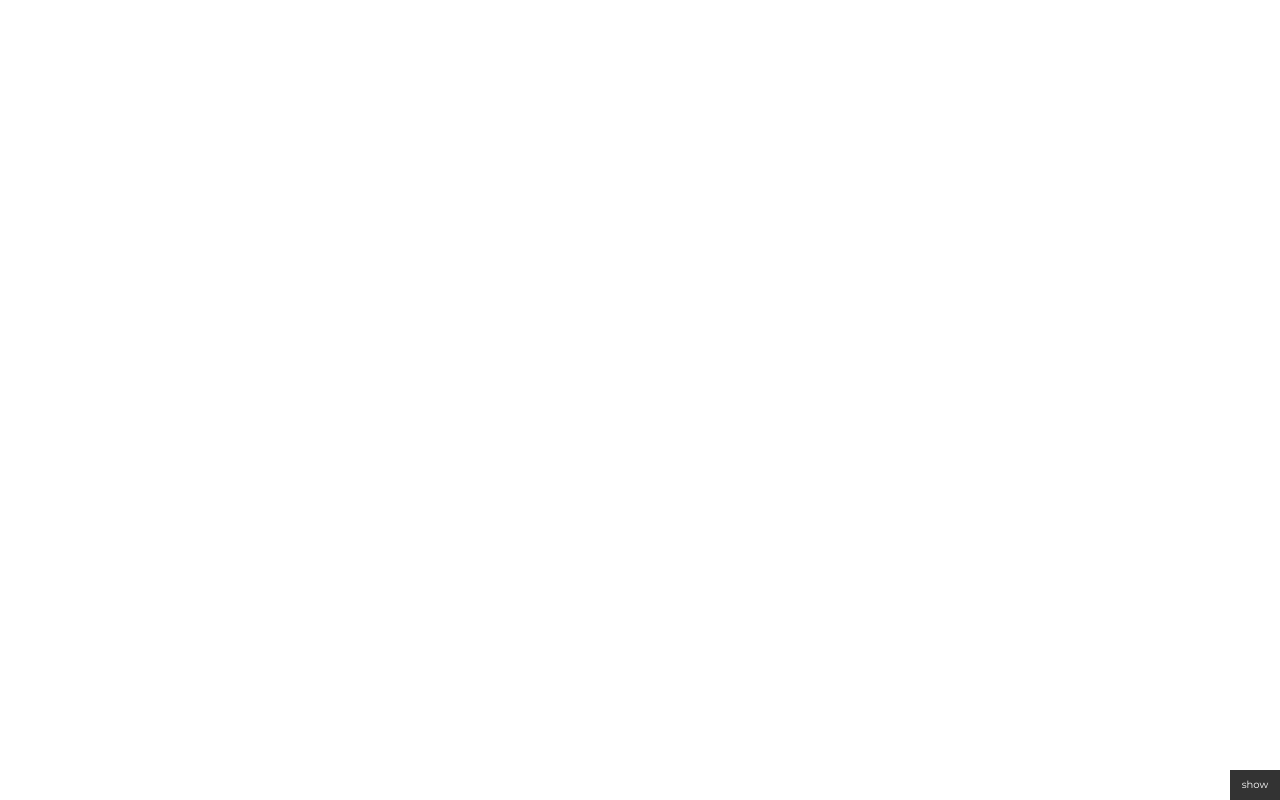
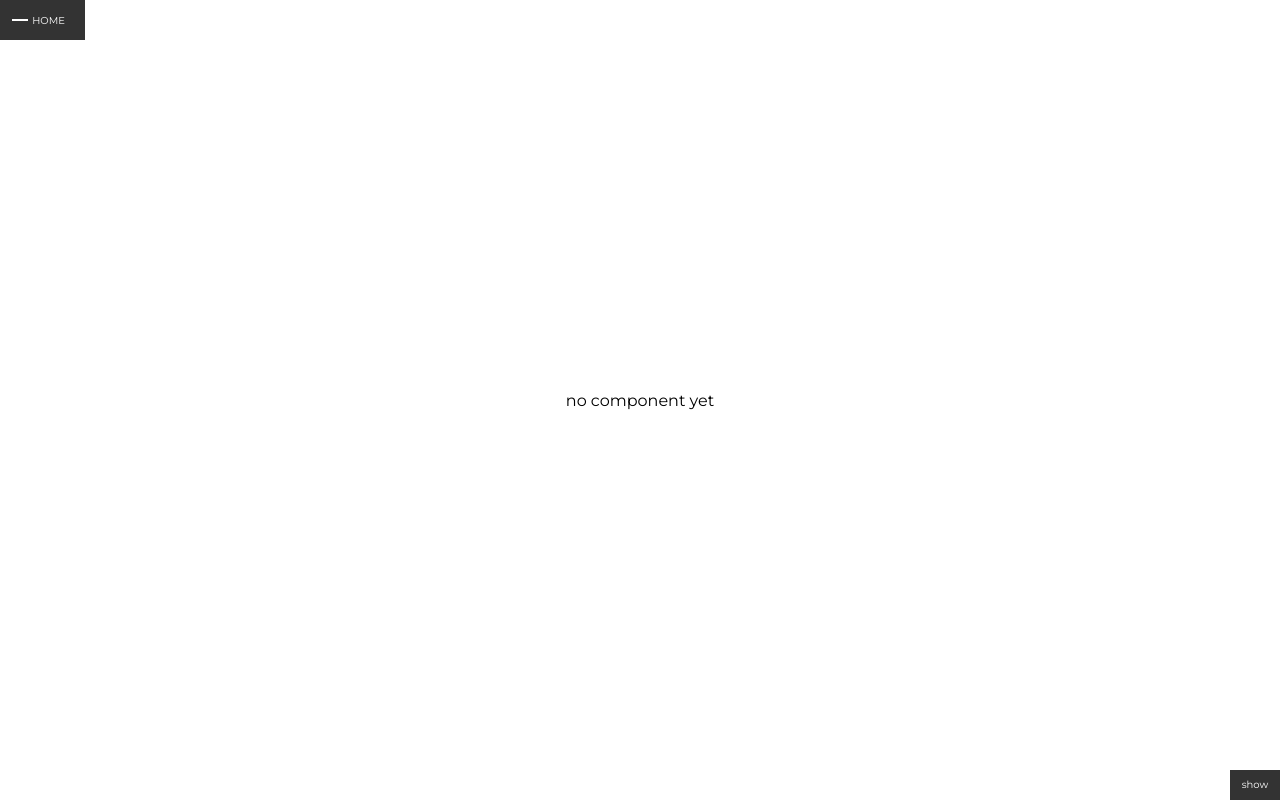
Before and after one commit to FREAKGROUND-INTERACTIVE/vue-components, a Vue app: page /examples/1 in a window 1280 px wide. Before the commit this address had no page. Built offline with nearby package versions, Linux system fonts and the light colour scheme.

Commit message:
NAVIGATION Update

```diff
--- a/src/App.vue
+++ b/src/App.vue
@@ -25,6 +25,7 @@
           :title="card.title"
           :msn="card.msn"
           :link="card.link"
+          :comp="card.comp"
           v-if="!showCategories"
         />
       </template>
@@ -58,7 +59,8 @@ export default {
             {
               title: "font weight",
               msn: "font weight animation with mouseX position",
-              link: "/example",
+              link: "example",
+              comp: "FontWeight"
             },
           ],
         },
--- a/src/components/Card.vue
+++ b/src/components/Card.vue
@@ -3,7 +3,7 @@
     <div class="card__header" :title="title">
       {{ title ? title : "no title" }}
       <div class="card__link">
-        <router-link :to="link" v-if="link">Ir</router-link>
+        <router-link :to="{name:'Examples', params: {comp: comp}}" v-if="link">Ir</router-link>
       </div>
     </div>
     <div class="card__content" :title="msn">
@@ -18,6 +18,7 @@ export default {
     title: String,
     msn: String,
     link: String,
+    comp: String
   },
 };
 </script>
--- a/src/router/index.js
+++ b/src/router/index.js
@@ -8,20 +8,13 @@ const routes = [
     component: Home
   },
   {
-    path: '/example',
-    name: 'Example',
+    path: '/examples/:comp',
+    name: 'Examples',
+    props: true,
     // route level code-splitting
     // this generates a separate chunk (about.[hash].js) for this route
     // which is lazy-loaded when the route is visited.
     component: () => import(/* webpackChunkName: "about" */ '../views/Examples.vue')
-  },
-  {
-    path: '/font-weight-animation',
-    name: 'font weight animation',
-    // route level code-splitting
-    // this generates a separate chunk (about.[hash].js) for this route
-    // which is lazy-loaded when the route is visited.
-    component: () => import(/* webpackChunkName: "about" */ '../views/examples/FontWeight.vue')
   }
 ]
 
--- a/src/views/Examples.vue
+++ b/src/views/Examples.vue
@@ -6,15 +6,27 @@
     </div>
     <div class="example__back-text">HOME</div>
   </div>
-  <Font></Font>
+  <Font-weight v-if="toShow=='FontWeight'"></Font-weight>
+  <div class="example__no-component" v-else>no component yet</div>
 </template>
 
 <script>
-import Font from '@/components/examples/FontWeightEx';
+import FontWeight from '@/components/examples/FontWeight';
 export default {
+  props: {
+    comp: String
+  },
   components: {
-    Font,
-  }
+    FontWeight,
+  },
+  data() {
+    return {
+      toShow: this.comp
+    }
+  },
+  mounted() {
+    console.log("comp: ", this.toShow);
+  },
 };
 </script>
 
@@ -87,4 +99,11 @@ export default {
     }
   }
 }
+
+.example__no-component {
+  position: absolute;
+  top: 50%;
+  left: 50%;
+  @include transform(translate(-50%,-50%));
+}
 </style>
```
Also changed, not shown: 1 other file (tests, documents, lock files or other folders).
